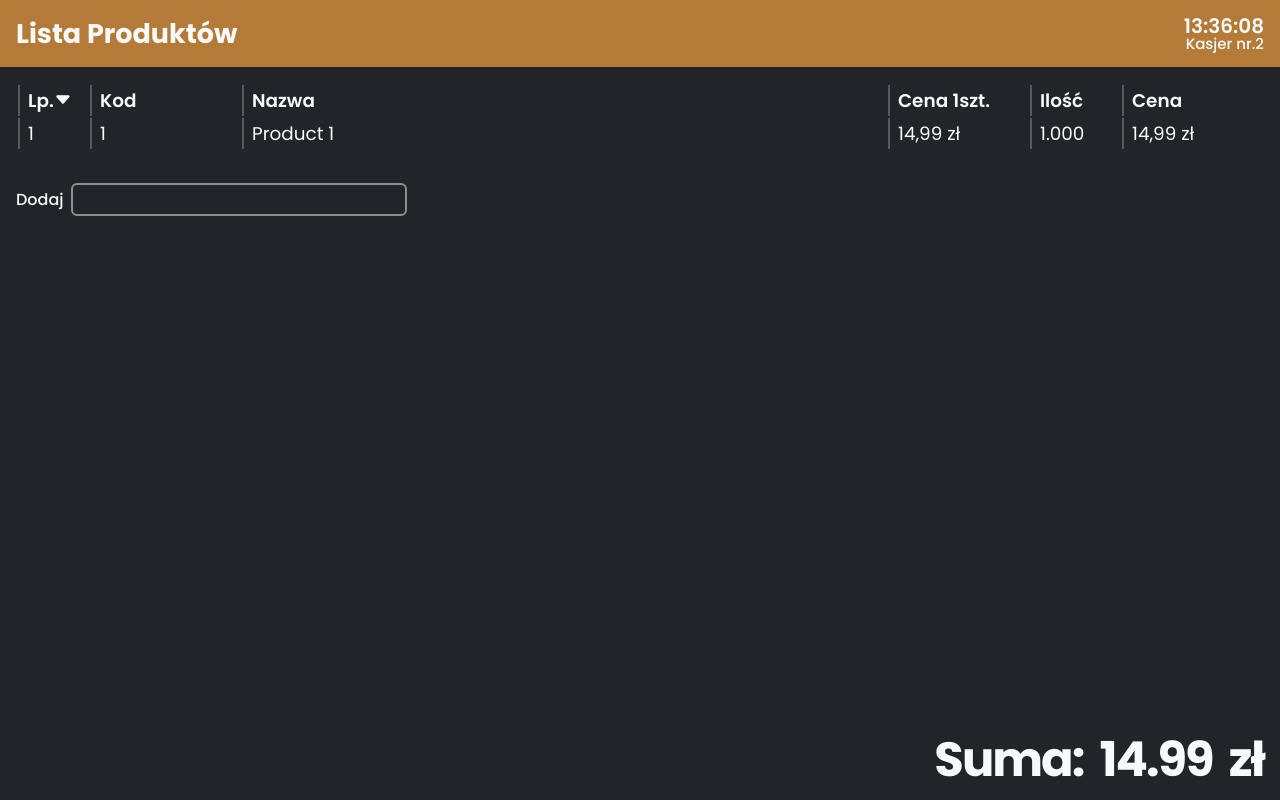
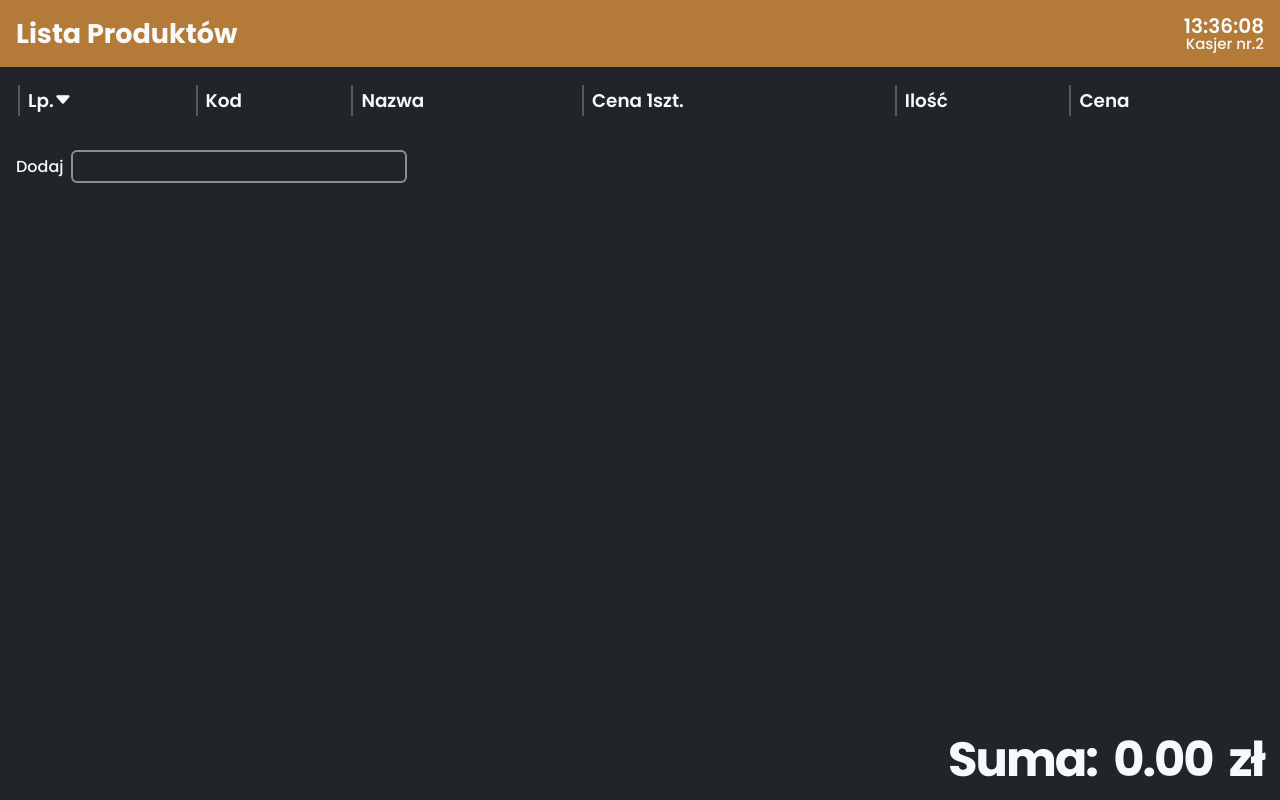
Before and after one commit to MrWoodsman/System-Kasowy, a React (Create React App) app: page / in a window 1280 px wide. Built offline with nearby package versions, Linux system fonts and the light colour scheme.

Commit message:
Usunięcie produktu który był zawsze na początku

```diff
--- a/src/data/productsContext.jsx
+++ b/src/data/productsContext.jsx
@@ -54,15 +54,7 @@ const ListaProduktów = {
 
 // Utwórz dostawcę kontekstu, który zawiera stan i funkcje manipulujące stanem
 export const ProductsProvider = ({ children }) => {
-	const [products, setProducts] = useState([
-		{
-			kod: 1,
-			id: 0,
-			name: "Product 1",
-			value: 1,
-			one_price: 14.99,
-		},
-	]);
+	const [products, setProducts] = useState([]);
 
 	// const addProduct = (newProduct) => {
 	// 	setProducts((prevProducts) => [...prevProducts, newProduct]);
```
